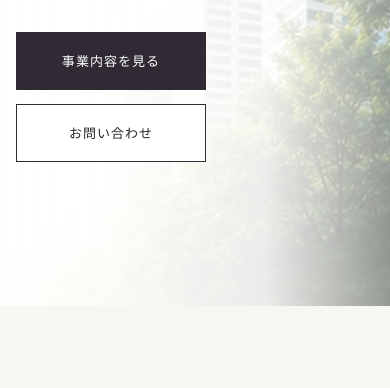
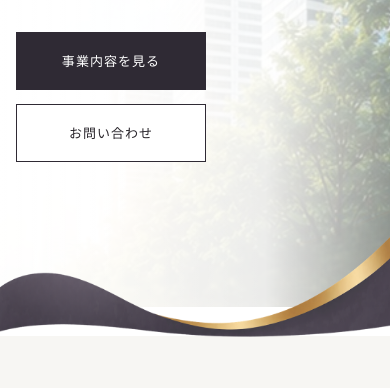
Before and after one commit to furusapo/rizel-corporate-site, a plain HTML site: page index.html in a window 390 px wide. Shown: the part 382-770 px from the top of the page. Drawn offline with Linux system fonts and the light colour scheme.

Commit message:
Fix RIZEL hero wave divider

```diff
--- a/index.html
+++ b/index.html
@@ -1036,6 +1036,45 @@
 }
 
 </style>
+
+<style id="rizel-wave-fix">
+.hero{
+  position:relative;
+}
+
+/* TOPと次セクションの境界 */
+.hero-wave-wrap{
+  position:relative;
+  z-index:30;
+  width:100%;
+  height:210px;
+  margin-top:-150px;
+  overflow:visible;
+  pointer-events:none;
+}
+
+.hero-wave{
+  display:block;
+  width:100%;
+  height:100%;
+  object-fit:fill;
+}
+
+@media(max-width:850px){
+  .hero-wave-wrap{
+    height:150px;
+    margin-top:-105px;
+  }
+}
+
+@media(max-width:520px){
+  .hero-wave-wrap{
+    height:100px;
+    margin-top:-70px;
+  }
+}
+</style>
+
 </head>
 
 <body>
@@ -1080,6 +1119,10 @@
     </div>
   </div>
 </section>
+<div class="hero-wave-wrap" aria-hidden="true">
+  <img src="assets/wave.png" alt="" class="hero-wave">
+</div>
+
 
 
 
```
